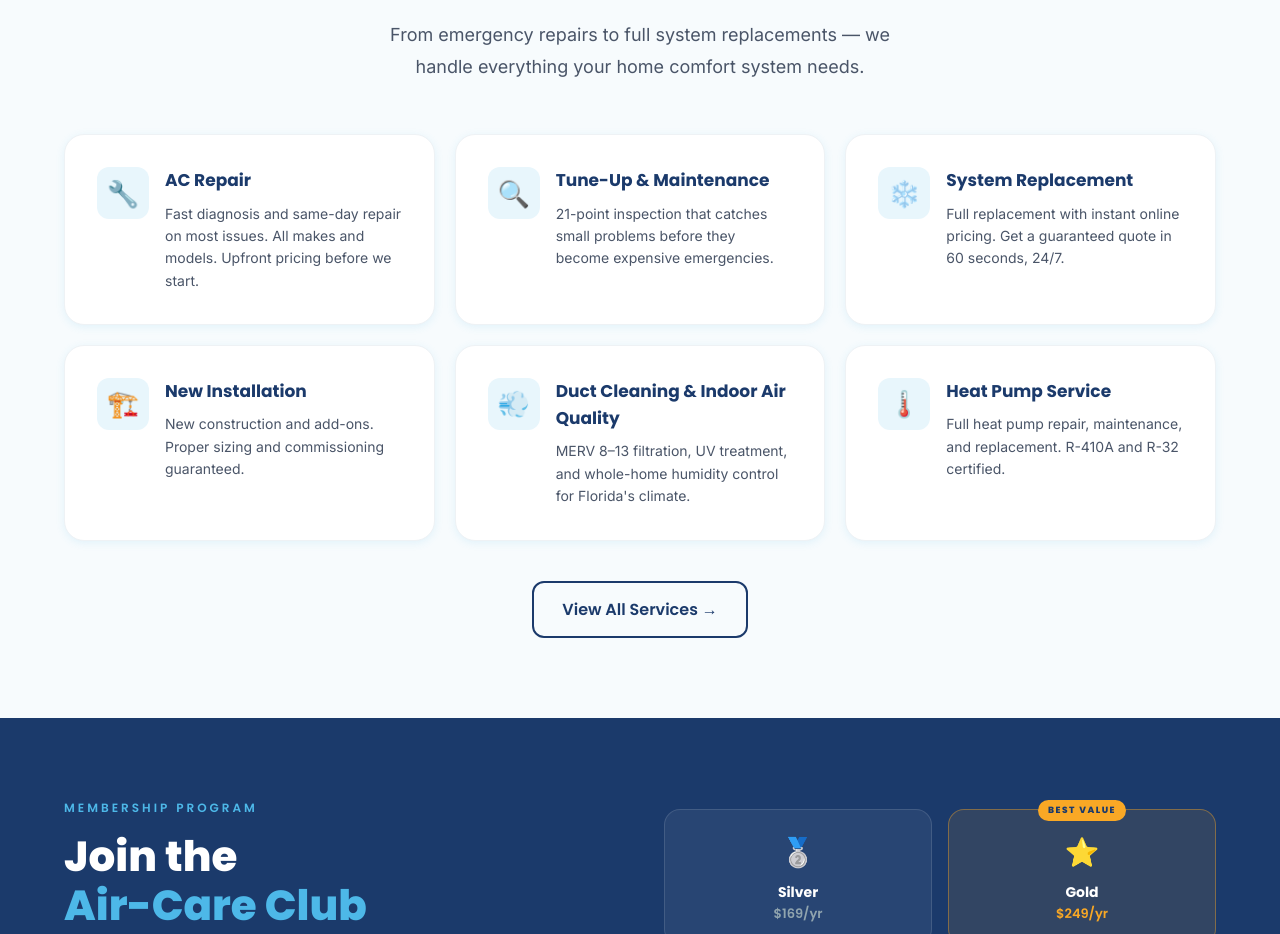
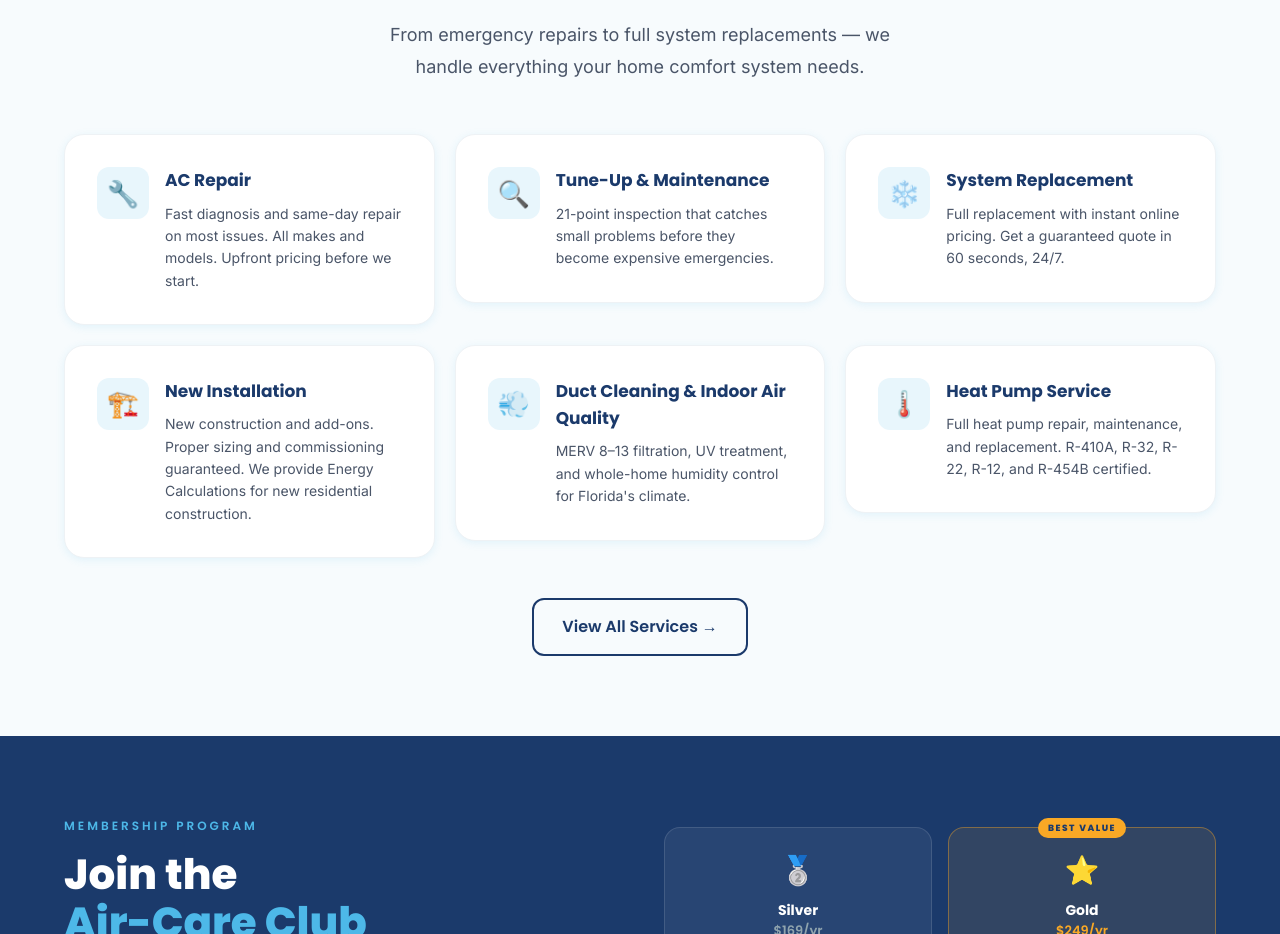
Before and after one commit to lloydinocala/air-care-connect-site, a React (Create React App) app: page / in a window 1280 px wide. Shown: the part 1340-2274 px from the top of the page. Built offline with nearby package versions, Linux system fonts and the light colour scheme.

Commit message:
Update Home.jsx

```diff
--- a/src/components/Home.jsx
+++ b/src/components/Home.jsx
@@ -17,12 +17,12 @@ function PhotoPlaceholder({ label, height = 400, style = {} }) {
 }
 
 const SERVICES = [
-  { icon: '🔧', title: 'AC Repair', desc: 'Fast diagnosis and same-day repair on most issues. All makes and models. Upfront pricing before we start.' },
-  { icon: '🔍', title: 'Tune-Up & Maintenance', desc: '21-point inspection that catches small problems before they become expensive emergencies.' },
-  { icon: '❄️', title: 'System Replacement', desc: 'Full replacement with instant online pricing. Get a guaranteed quote in 60 seconds, 24/7.' },
-  { icon: '🏗️', title: 'New Installation', desc: 'New construction and add-ons. Proper sizing and commissioning guaranteed.' },
-  { icon: '💨', title: 'Duct Cleaning & Indoor Air Quality', desc: 'MERV 8–13 filtration, UV treatment, and whole-home humidity control for Florida\'s climate.' },
-  { icon: '🌡️', title: 'Heat Pump Service', desc: 'Full heat pump repair, maintenance, and replacement. R-410A and R-32 certified.' },
+  { icon: '🔧', title: 'AC Repair', desc: 'Fast diagnosis and same-day repair on most issues. All makes and models. Upfront pricing before we start.', href: '/services#ac-repair' },
+  { icon: '🔍', title: 'Tune-Up & Maintenance', desc: '21-point inspection that catches small problems before they become expensive emergencies.', href: '/services#tune-up' },
+  { icon: '❄️', title: 'System Replacement', desc: 'Full replacement with instant online pricing. Get a guaranteed quote in 60 seconds, 24/7.', href: '/services#system-replacement' },
+  { icon: '🏗️', title: 'New Installation', desc: 'New construction and add-ons. Proper sizing and commissioning guaranteed. We provide Energy Calculations for new residential construction.', href: '/services#new-installation' },
+  { icon: '💨', title: 'Duct Cleaning & Indoor Air Quality', desc: 'MERV 8–13 filtration, UV treatment, and whole-home humidity control for Florida\'s climate.', href: '/services#duct-cleaning' },
+  { icon: '🌡️', title: 'Heat Pump Service', desc: 'Full heat pump repair, maintenance, and replacement. R-410A, R-32, R-22, R-12, and R-454B certified.', href: '/services#heat-pump' },
 ];
 
 const STATS = [
@@ -180,7 +180,11 @@ export default function Home() {
             gap:20,
           }}>
             {SERVICES.map((s, i) => (
-              <div key={i} className="card" style={{ display:'flex', gap:16 }}>
+              <Link key={i} to={s.href} style={{ textDecoration: 'none' }}>
+                <div className="card" style={{ display:'flex', gap:16, cursor:'pointer', transition:'box-shadow 0.2s, transform 0.2s' }}
+                  onMouseEnter={e => { e.currentTarget.style.boxShadow='0 8px 32px rgba(27,58,107,0.15)'; e.currentTarget.style.transform='translateY(-2px)'; }}
+                  onMouseLeave={e => { e.currentTarget.style.boxShadow=''; e.currentTarget.style.transform=''; }}
+                >
                   <div style={{
                     width:52, height:52, flexShrink:0,
                     background:'#E8F6FC', borderRadius:12,
@@ -191,6 +195,7 @@ export default function Home() {
                     <p style={{ fontSize:14, color:'#4A5568', lineHeight:1.6 }}>{s.desc}</p>
                   </div>
                 </div>
+              </Link>
             ))}
           </div>
           <div style={{ textAlign:'center', marginTop:40 }}>
```
Lines whose indentation alone changed are shown as unchanged.
